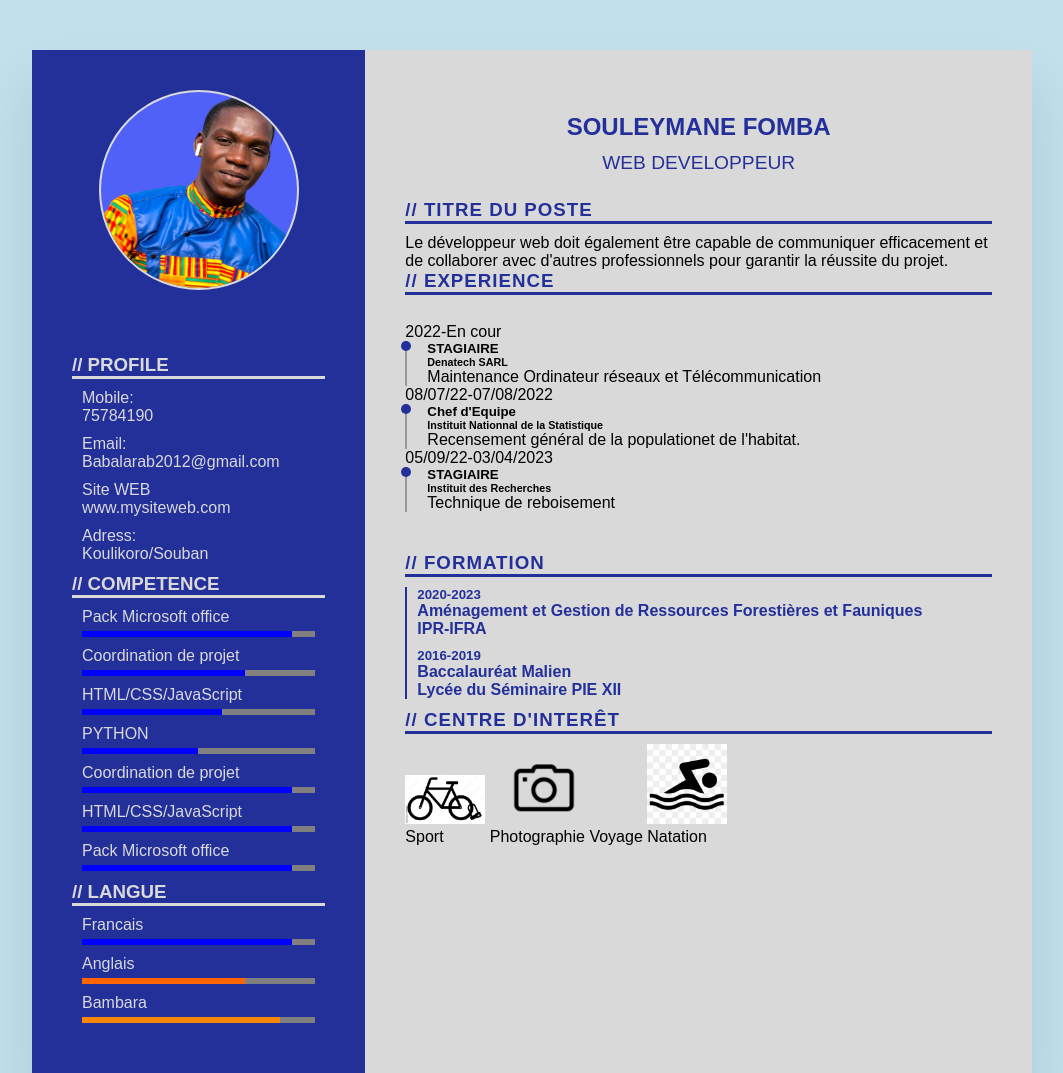
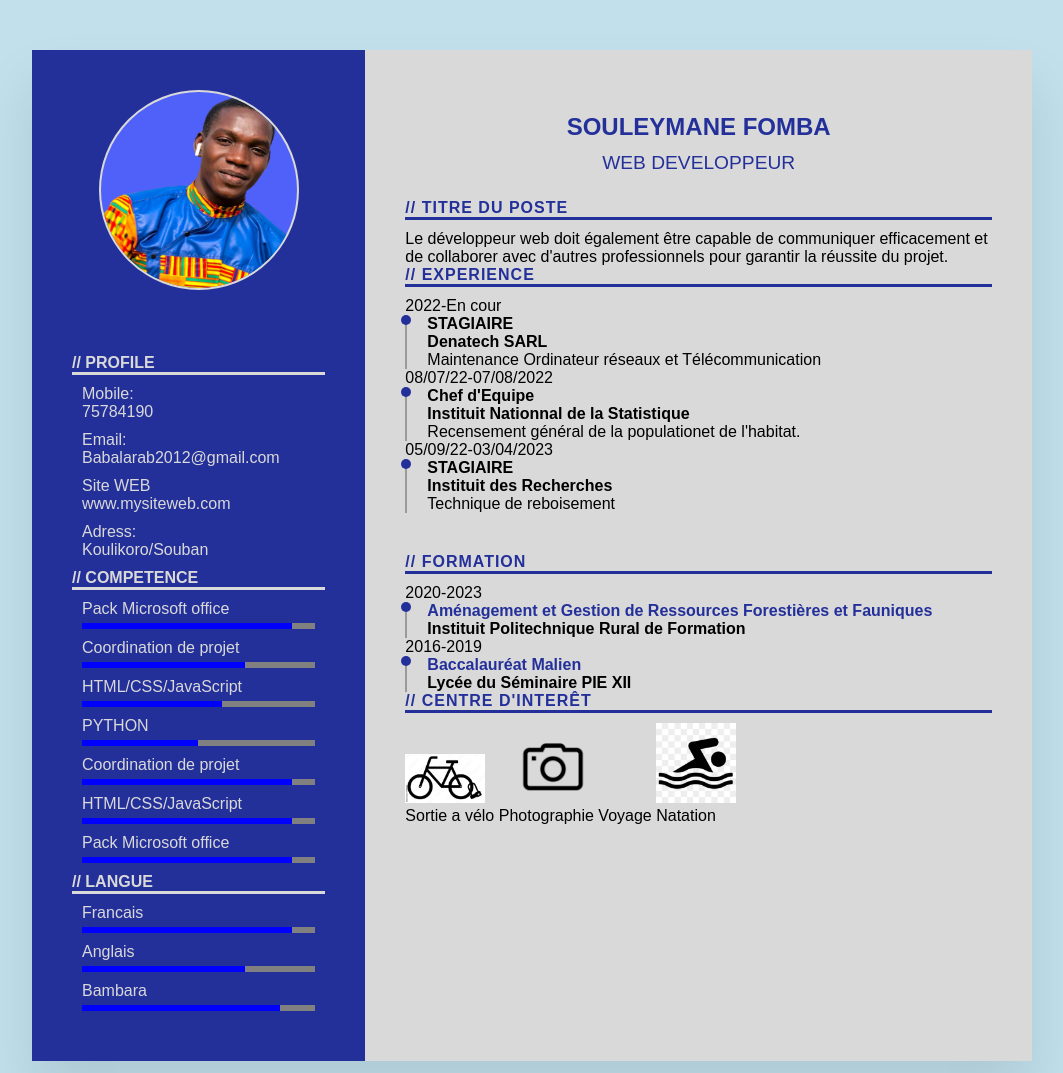
Before and after one commit to Overhaul2/ProjetCV, a plain HTML site: page index.html in a window 1280 px wide. Shown: the top 1073 px of the page, without its empty margins (108-1171 px from the left). Drawn offline with Linux system fonts and the light colour scheme.

Commit message:
changement effectuer

```diff
--- a/index.html
+++ b/index.html
@@ -123,34 +123,45 @@
             <!-- Partie Experience -->
             <section class="experienceInfo experience">
                 <h3 class="title2">// EXPERIENCE</h3>
-                <div class="barre-separation"></div><br>
                 <div class="row">
                     <div class="barre-gauche">
-                        <p class="dates">2022-En cour</p>
+                        <p class="date">2022-En cour</p>
                     </div>
                     <div class="barre-droite">
-                        <p class="title-poste"><h5>STAGIAIRE</h5></p>
-                        <p class="title-soc"><h6>Denatech SARL</h6></p>
+                        <p class="title-poste">
+                        <h5>STAGIAIRE</h5>
+                        </p>
+                        <p class="title-soc">
+                        <h6>Denatech SARL</h6>
+                        </p>
                         <p class="title-detail">Maintenance Ordinateur réseaux et Télécommunication</p>
                     </div>
                 </div>
                 <div class="row">
                     <div class="barre-gauche">
-                        <p class="dates">08/07/22-07/08/2022</p>
+                        <p class="date">08/07/22-07/08/2022</p>
                     </div>
                     <div class="barre-droite">
-                        <p class="title-poste"><h5>Chef d'Equipe</h5></p>
-                        <p class="title-soc"><h6>Instituit Nationnal de la Statistique</h6></p>
+                        <p class="title-poste">
+                        <h5>Chef d'Equipe</h5>
+                        </p>
+                        <p class="title-soc">
+                        <h6>Instituit Nationnal de la Statistique</h6>
+                        </p>
                         <p class="title-detail">Recensement général de la populationet de l'habitat.</p>
                     </div>
                 </div>
                 <div class="row">
                     <div class="barre-gauche">
-                        <p class="dates">05/09/22-03/04/2023</p>
+                        <p class="date">05/09/22-03/04/2023</p>
                     </div>
                     <div class="barre-droite">
-                        <p class="title-poste"><h5>STAGIAIRE</h5></p>
-                        <p class="title-soc"><h6>Instituit des Recherches</h6></p>
+                        <p class="title-poste">
+                        <h5>STAGIAIRE</h5>
+                        </p>
+                        <p class="title-soc">
+                        <h6>Instituit des Recherches</h6>
+                        </p>
                         <p class="title-detail">Technique de reboisement</p>
                     </div>
                 </div>
@@ -159,22 +170,22 @@
             <!-- FORMATION -->
             <div class="formationinfo formation">
                 <h3 class="title2">// FORMATION</h3>
-                <ul>
-                    <li>
-                        <div class="cv">
-                            <h5>2020-2023</h5>
-                        </div>
-                        <h4>Aménagement et Gestion de Ressources Forestières et Fauniques</h4>
-                        <H4>IPR-IFRA</H4>
-                    </li>
-                    <li>
-                        <div class="cv">
-                            <h5>2016-2019</h5>
-                        </div>
-                        <h4>Baccalauréat Malien</h4>
-                        <h4>Lycée du Séminaire PIE XII</h4>
-                    </li>
-                </ul>
+                <div class="row">
+                    <div class="barre-gauche">
+                        <p class="date">2020-2023</p>
+                    </div>
+                    <div class="barre-droite">
+                        <p class="title-poste">Aménagement et Gestion de Ressources Forestières et Fauniques</p>
+                        <p class="title-soc">Instituit Politechnique Rural de Formation</p>
+                    </div>
+                </div>
+                <div class="barre-gauche">
+                    <p class="date">2016-2019</p>
+                </div>
+                <div class="barre-droite">
+                    <p class="title-poste">Baccalauréat Malien</p>
+                    <p class="title-soc">Lycée du Séminaire PIE XII</p>
+                </div>
             </div>
             <!-- FIN DES FORMATION -->
             <div class="about">
@@ -183,7 +194,7 @@
                 <div class="loisir">
                     <div class="imgs">
                         <img src="image/bike.jpg" alt="">
-                        <figcaption>Sport</figcaption>
+                        <figcaption>Sortie a vélo</figcaption>
                     </div>
                     <div class="imgs">
                         <img src="image/came.png" alt="" class="img2">
--- a/style.css
+++ b/style.css
@@ -12,6 +12,7 @@
     padding: 0;
     box-sizing: border-box;
     font-family: sans-serif;
+    font-size: medium;
 }
 
 /* fond de la page */
@@ -158,11 +159,11 @@ body {
     font-weight: 300;
 }
 .langueInfo.langue .percent.ad{
-    background: linear-gradient(to right, rgb(255, 102, 0) 70%, grey 30% );
+    background: linear-gradient(to right, blue 70%, grey 30% );
 
 }
 .langueInfo.langue .percent.ae{
-    background: linear-gradient(to right, rgb(247, 135, 8) 85%, grey 15% );
+    background: linear-gradient(to right, blue 85%, grey 15% );
 
 }
 
@@ -187,6 +188,9 @@ body {
 }
 /* FIN TITRE DU POSTE  */
 /* EXPERIENCE  */
+.formationinfo.formation{
+    padding-top: 40px;
+}
 .barre-droite
 {
     border-left: 2px solid var(--dark-grey);
@@ -220,6 +224,7 @@ body {
 .row
 {
     display: flex;
+    overflow: auto;
 }
 .row .barre-gauche
 {
@@ -229,6 +234,7 @@ body {
 {
     margin-top: 0px;
 }
+
 .m-bottom
 {
     margin-bottom: 0px;
@@ -256,7 +262,7 @@ body {
 
 /* FIN EXPERIENCE */
 /* FORMATION  */
-.formationinfo.formation {
+/* .formationinfo.formation {
     padding-top: 40px;
 }
 
@@ -276,7 +282,7 @@ body {
 .formationinfo.formation ul li .cv {
     display: flex;
     flex-direction: row;
-}
+} */
 
 /* FIN FORMATION  */
 /* LOISIR  */
```
